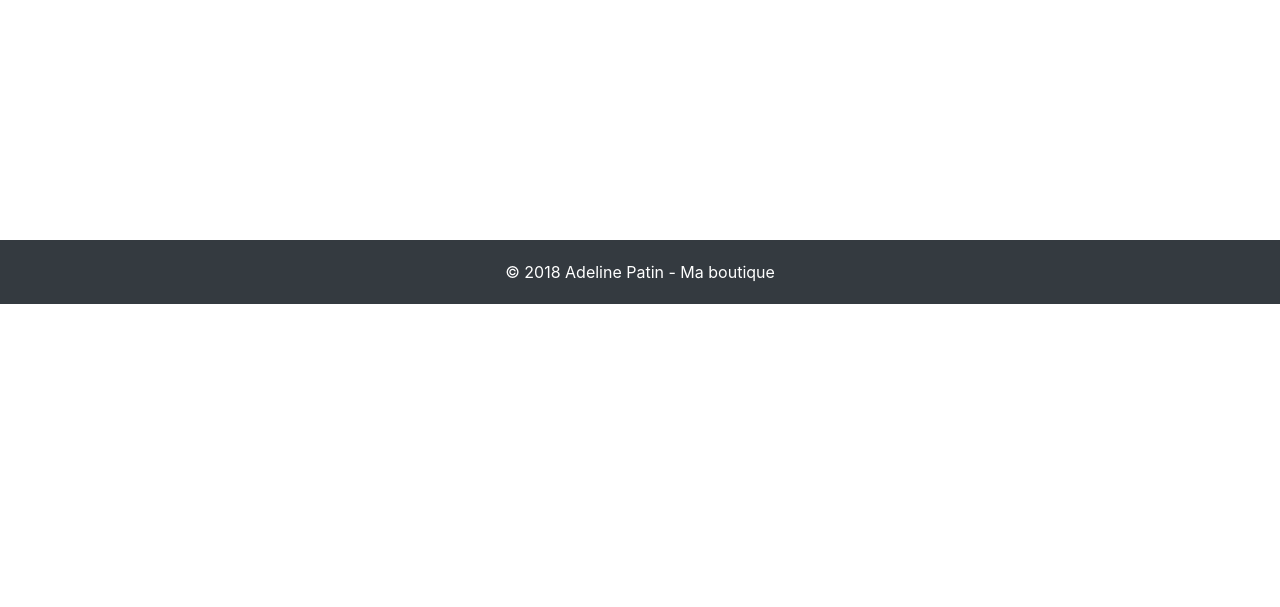
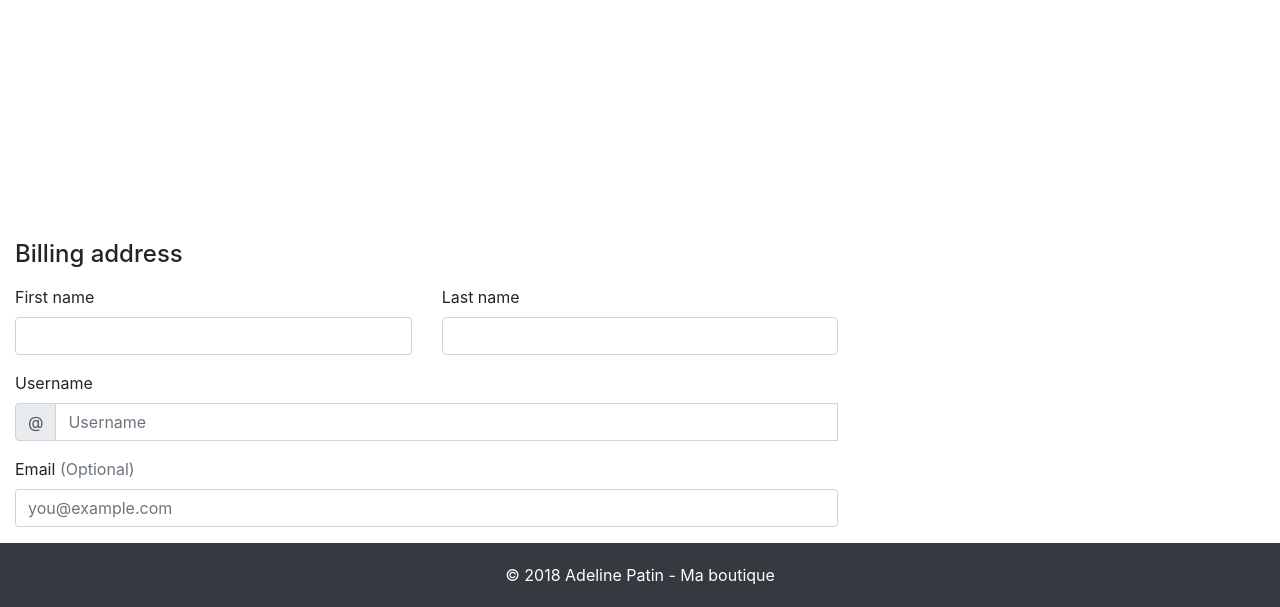
Before and after one commit to A2-line/ma_boutique, a PHP site: page / in a window 1280 px wide. Shown: the part 590-1197 px from the top of the page. Before the commit the page ends 894 px from the top, so only its background shows below. Run offline with PHP 8.4, Linux system fonts and the light colour scheme.

Commit message:
ajout formulaire

```diff
--- a/index.php
+++ b/index.php
@@ -51,6 +51,53 @@
       <h1 class="text-center mt-4 display-4">Bienvenue dans ma boutique</h1>
     </section>
 
+
+
+    <!-- formulaire -->
+    <div class="col-md-8 order-md-1">
+          <h4 class="mb-3">Billing address</h4>
+          <form class="needs-validation" novalidate>
+            <div class="row">
+              <div class="col-md-6 mb-3">
+                <label for="firstName">First name</label>
+                <input type="text" class="form-control" id="firstName" placeholder="" value="" required>
+                <div class="invalid-feedback">
+                  Valid first name is required.
+                </div>
+              </div>
+              <div class="col-md-6 mb-3">
+                <label for="lastName">Last name</label>
+                <input type="text" class="form-control" id="lastName" placeholder="" value="" required>
+                <div class="invalid-feedback">
+                  Valid last name is required.
+                </div>
+              </div>
+            </div>
+
+            <div class="mb-3">
+              <label for="username">Username</label>
+              <div class="input-group">
+                <div class="input-group-prepend">
+                  <span class="input-group-text">@</span>
+                </div>
+                <input type="text" class="form-control" id="username" placeholder="Username" required>
+                <div class="invalid-feedback" style="width: 100%;">
+                  Your username is required.
+                </div>
+              </div>
+            </div>
+
+            <div class="mb-3">
+              <label for="email">Email <span class="text-muted">(Optional)</span></label>
+              <input type="email" class="form-control" id="email" placeholder="you@example.com">
+              <div class="invalid-feedback">
+                Please enter a valid email address for shipping updates.
+              </div>
+            </div>
+          </form>
+        </div> <!-- fin du formulaire -->
+
+
     <footer>
         &copy; 2018 Adeline Patin - Ma boutique
     </footer>
```
